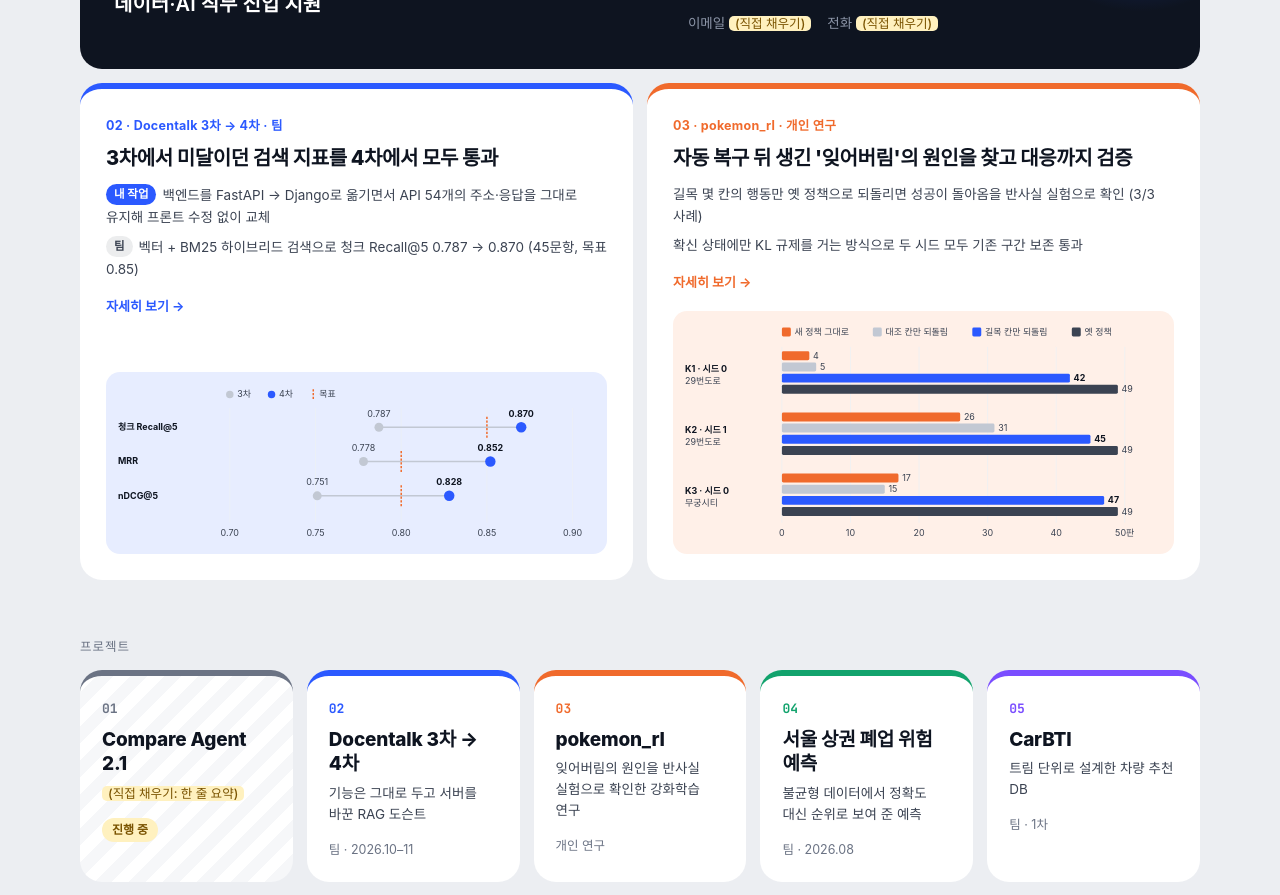
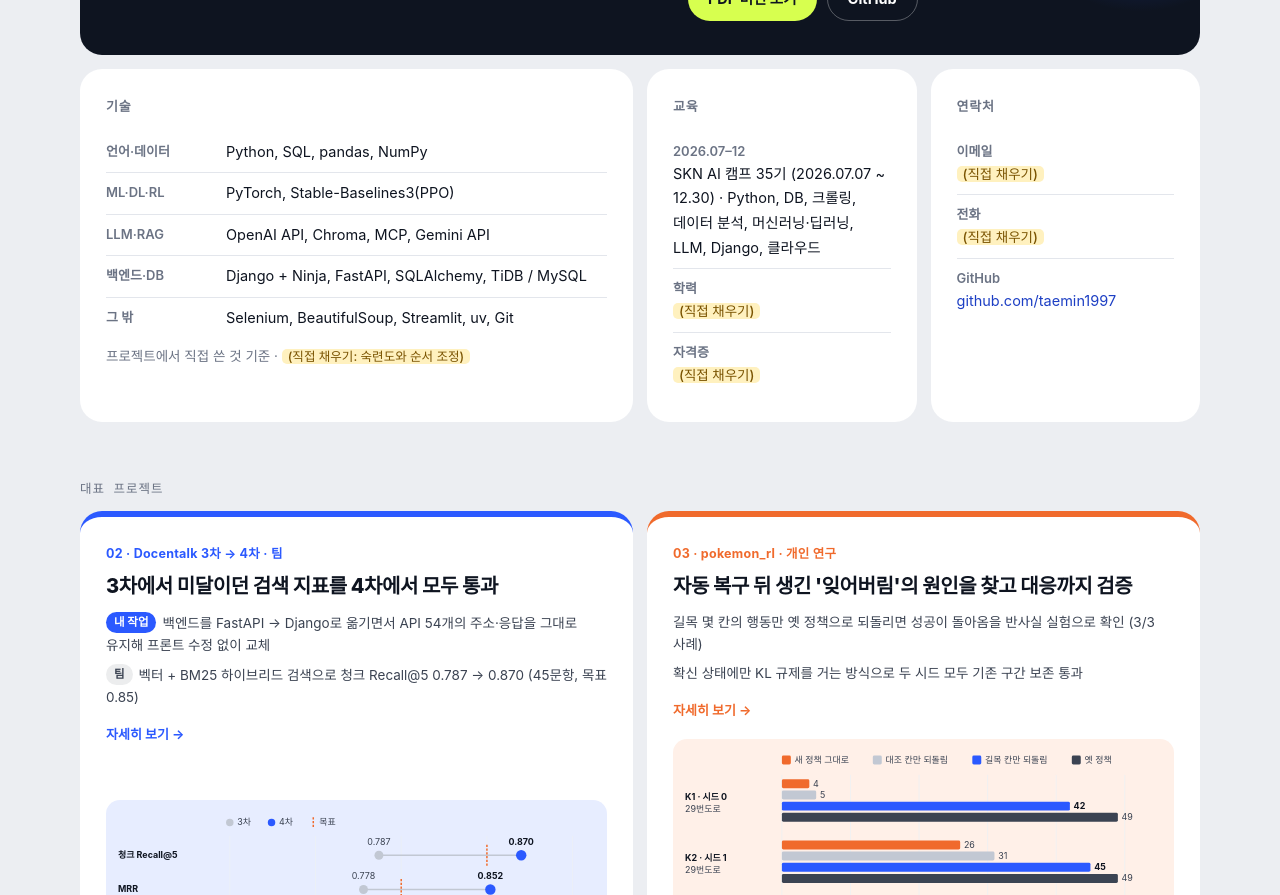
Before and after one commit to taemin1997/myPortfolio, a plain HTML site: page index.html in a window 1280 px wide. Shown: the part 263-1158 px from the top of the page. Drawn offline with Linux system fonts and the light colour scheme; a web font is replaced by a local one.

Commit message:
기술·교육·연락처를 이름 칸 바로 아래로 이동
Co-Authored-By: Claude Opus 5.5 <noreply@anthropic.com>

```diff
--- a/app.js
+++ b/app.js
@@ -92,7 +92,6 @@
         <a class="btn light" href="${P.pdf}">PDF 버전 보기</a>
         <a class="btn ghost" href="https://github.com/${P.github}"${ext("https://")}>GitHub</a>
       </div>
-      <div class="hero-contact"><span>이메일 ${fmt(P.email)}</span><span>전화 ${fmt(P.phone)}</span></div>
       </div>
     </div>`;
 
@@ -117,7 +116,8 @@
       <div class="idx-kind">${p.status ? `<span class="status">${p.status}</span>` : p.kind}</div>
     </a>`).join("");
 
-  $("#top-bento").innerHTML = hero + hl;
+  $("#hero-bento").innerHTML = hero;
+  $("#top-bento").innerHTML = hl;
   $("#index").innerHTML = index;
 
   /* ---------- projects ---------- */
@@ -179,8 +179,8 @@
   /* ---------- about ---------- */
   $("#about").innerHTML = `<div class="bento">
     <div class="tile span-2"><h3>기술</h3><dl class="kv">${D.skills.map(([k, v]) => `<div><dt>${k}</dt><dd>${fmt(v)}</dd></div>`).join("")}</dl><p class="note">${fmt(D.skillsNote)}</p></div>
-    <div class="tile span-2"><h3>교육</h3><dl class="kv">${D.education.map(([k, v]) => `<div><dt>${k}</dt><dd>${fmt(v)}</dd></div>`).join("")}</dl></div>
-    <div class="tile span-4 contact-tile"><h3>연락처</h3><dl class="kv row">
+    <div class="tile span-1"><h3>교육</h3><dl class="kv stack">${D.education.map(([k, v]) => `<div><dt>${k}</dt><dd>${fmt(v)}</dd></div>`).join("")}</dl></div>
+    <div class="tile span-1 contact-tile"><h3>연락처</h3><dl class="kv stack">
       <div><dt>이메일</dt><dd>${fmt(P.email)}</dd></div><div><dt>전화</dt><dd>${fmt(P.phone)}</dd></div>
       <div><dt>GitHub</dt><dd><a href="https://github.com/${P.github}"${ext("https://")}>github.com/${P.github}</a></dd></div></dl></div>
   </div>`;
--- a/index.html
+++ b/index.html
@@ -17,27 +17,28 @@
   <div class="wrap">
     <a class="logo" href="#top">고태민<span>.</span></a>
     <nav>
+      <a href="#about">기술·연락처</a>
       <a href="#compare-agent">Compare Agent</a>
       <a href="#docentalk">Docentalk</a>
       <a href="#pokemon-rl">pokemon_rl</a>
       <a href="#seoul">상권 예측</a>
       <a href="#carbti">CarBTI</a>
-      <a href="#about">기술·연락처</a>
     </nav>
   </div>
 </header>
 
 <main class="wrap" id="top">
-  <div class="bento top" id="top-bento"></div>
+  <div class="bento top" id="hero-bento"></div>
+  <section id="about" class="about-top"></section>
 
-  <div class="section-label">프로젝트</div>
+  <div class="section-label">대표 프로젝트</div>
+  <div class="bento" id="top-bento"></div>
+
+  <div class="section-label">전체 프로젝트</div>
   <div class="index" id="index"></div>
   <p class="method">프로젝트마다 목표와 제약 → 내 역할 → 핵심 결정 → 결과 → 트러블슈팅 → 한계 순서로 정리함. 수치는 모두 내부 평가·측정값이며 측정 조건을 함께 적음. 팀 프로젝트는 <span class="who me">내 작업</span>과 <span class="who team">팀</span>을 구분해 표시함.</p>
 
   <div id="projects"></div>
-
-  <div class="section-label" style="margin-top:72px">기술 · 교육 · 연락처</div>
-  <section id="about"></section>
 
   <footer>마지막 수정 <span id="updated"></span> · 수치는 각 프로젝트 공개 저장소 문서 기준</footer>
 </main>
--- a/style.css
+++ b/style.css
@@ -191,6 +191,8 @@ figcaption { font-size: 12.5px; color: var(--muted); margin-top: 10px; line-heig
 .kv > div:first-child { border-top: none; }
 .kv dt { font-size: 13px; color: var(--muted); font-weight: 600; }
 .kv dd { margin: 0; font-size: 14.5px; }
+.about-top { margin-top: 14px; }
+.kv.stack > div { grid-template-columns: 1fr; gap: 0; }
 .kv.row { display: grid; grid-template-columns: repeat(3, 1fr); gap: 0 20px; }
 .kv.row > div { border-top: none; grid-template-columns: 70px 1fr; }
 
```
